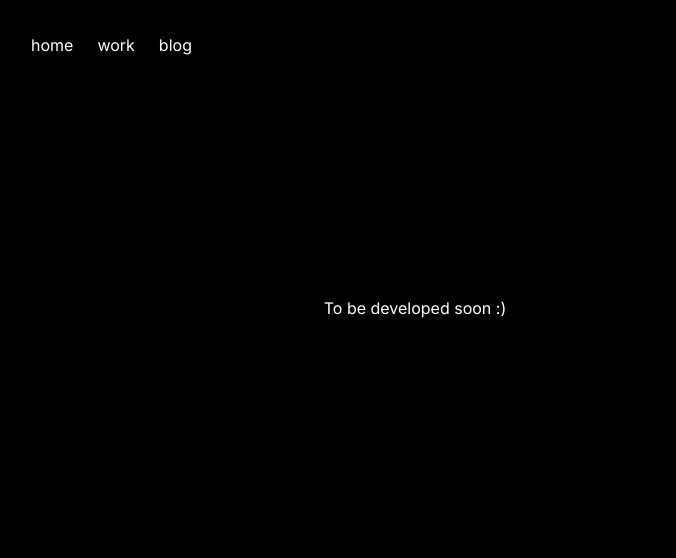
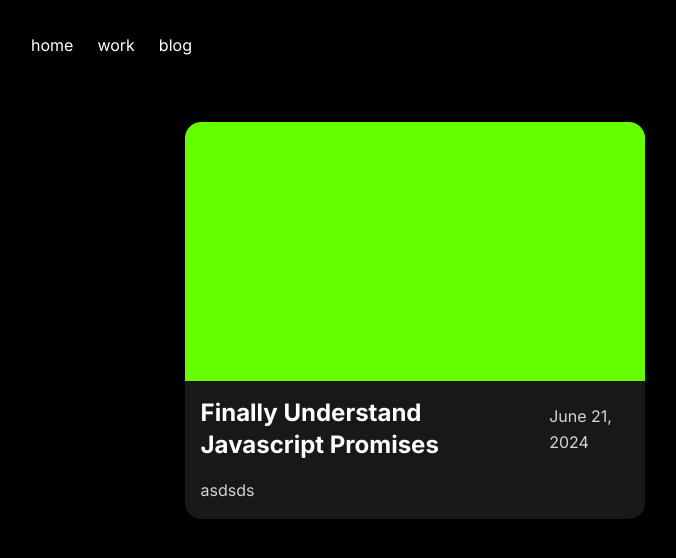
Before and after one commit to yousefnegmeldin/portfolio, a Next.js app: page /blog in a window 1280 px wide. Shown: the top 558 px of the page, without its empty margins (225-901 px from the left). Built offline with nearby package versions, Linux system fonts and the light colour scheme.

Commit message:
added blog page

```diff
--- a/app/blog/layout.tsx
+++ /dev/null
@@ -1,11 +0,0 @@
-import React from 'react'
-import './style.css'
-const layout = ({children}:Readonly<{
-    children: React.ReactNode;
-  }>) => {
-  return (
-    <div>{children}</div>
-  )
-}
-
-export default layout
--- a/app/blog/page.tsx
+++ b/app/blog/page.tsx
@@ -1,9 +1,25 @@
+import Link from 'next/link'
 import React from 'react'
-
+import Image from 'next/image'
+import setup from '../../public/pictures/green.jpg'
 const page = () => {
   return (
-    <div className='flex justify-center items-center h-[500px]'>
-        {"To be developed soon :)"}
+    <div className='w-full mt-16'>
+      <main className='w-full flex gap-8 flex flex-col items-center'>
+        <Link href="/blog/1" className='w-3/5'>
+          <div className='rounded-2xl'>
+          <Image src={setup} alt="setup" className='rounded-tl-2xl rounded-tr-2xl' />
+          <div className='w-full bg-gray-400 flex flex-col gap-4 bg-zinc-900 p-4 rounded-bl-2xl rounded-br-2xl'>
+              <div className='flex items-center justify-between'>
+                <h1 className='text-md font-bold lg:text-2xl'> Finally Understand Javascript Promises </h1>
+                <p className='text-neutral-300'>June 21, 2024</p>
+              </div>
+
+              <p className='text-neutral-300'>asdsds</p>
+          </div>
+        </div>
+        </Link>
+      </main>
     </div>
   )
 }
--- a/app/work/page.tsx
+++ b/app/work/page.tsx
@@ -8,14 +8,14 @@ const page = () => {
       <p>My work ranges from web development to university projects using a wide variety of programming languages,
         but I mainly focus on web development as it is my passion and hobby.</p>
 
-      <div className='w-full border bg-[#0A0A0A] border-[#383838] rounded-md p-4 flex flex-col'>
+      <div className='w-full border bg-[#0A0A0A] border-[#383838] rounded-md p-2 lg:p-4 flex flex-col'>
         <div className='flex justify-between'>
           <h3 className='text-xl'><Anchor text={"Wavemakers United"} link="https://wavemakersunited.com/" /></h3>
-          <p className='italic'>Feb 2024 - Current</p>
+          <p className='italic flex-wrap'>Feb 2024 - Current</p>
         </div>
-        <p className='my-1 text-sm'>Backend Developer</p>
-        <p className='mt-1 text-base'>I was responsible for creating a backend for a social media app. </p>
-        <ul className='list-disc ml-8 mt-1 text-base'>
+        <p className='my-4 lg:mt-1 text-sm'>Backend Developer</p>
+        <p className='mt-4 lg:mt-1 text-base'>I was responsible for creating a backend for a social media app. </p>
+        <ul className='list-disc ml-8 mt-4 lg:mt-1 text-base'>
           <li>
           Wrote out API documentation for 20+ API endpoints using Postman.
           </li>
```
Also changed, not shown: app/blog/style.css (deleted), public/pictures/green.jpg (added).
